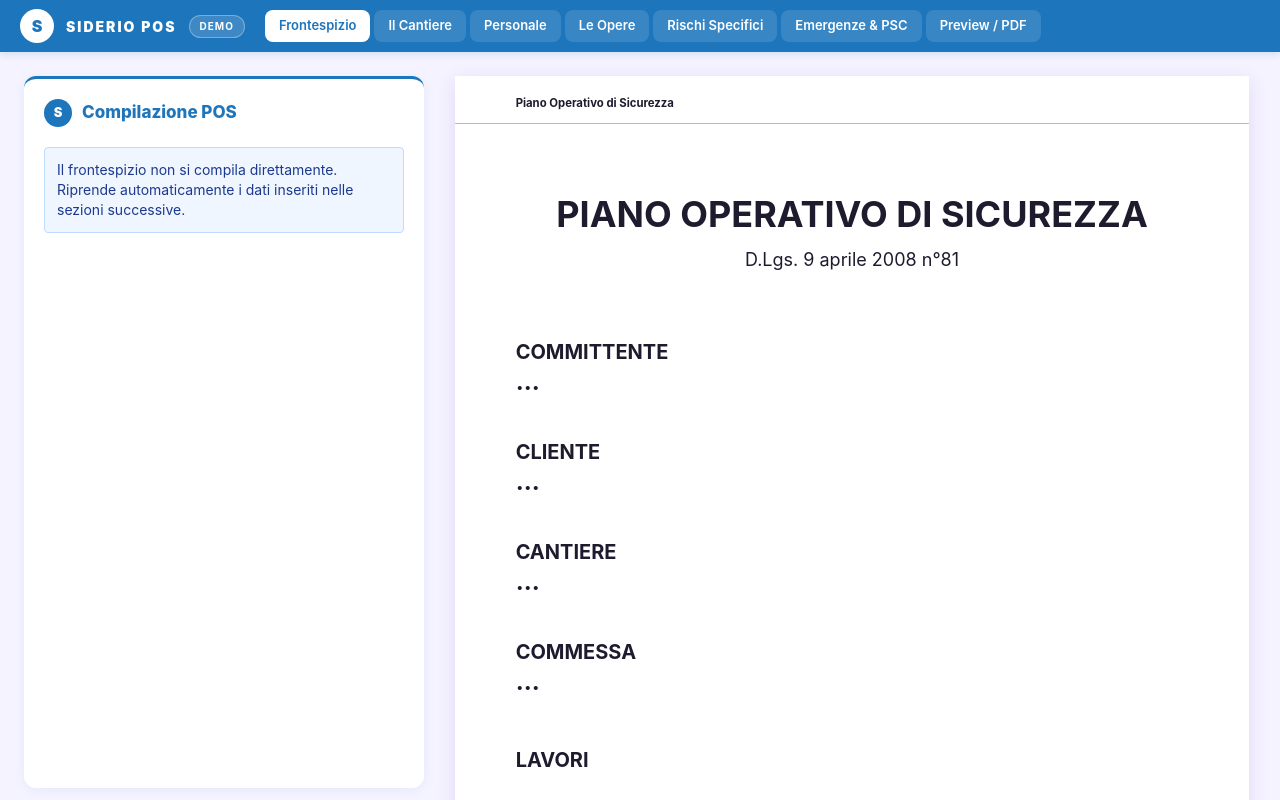
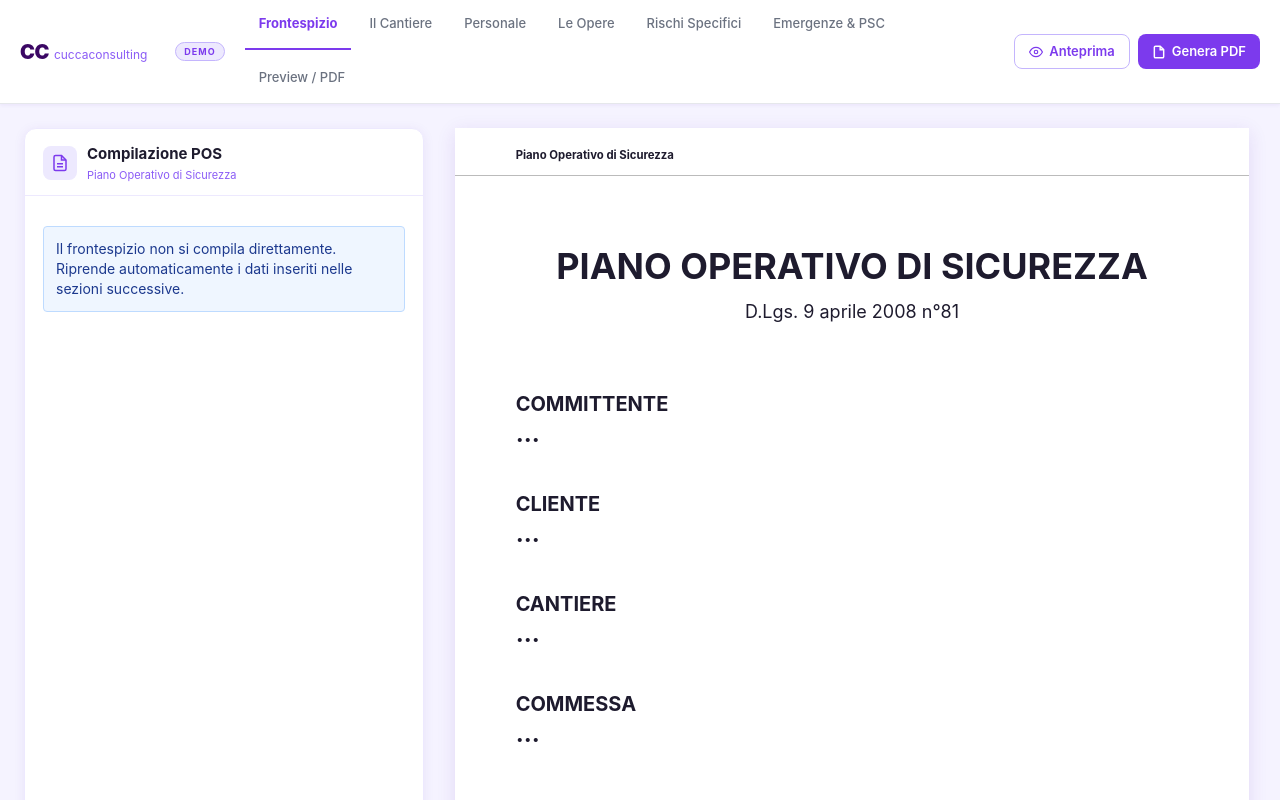
Before and after one commit to davono71-png/Siderio-Pos, a React (Vite) app: page / in a window 1280 px wide. Shown: the top 800 px of the page. Built offline with nearby package versions, Linux system fonts and the light colour scheme.

Commit message:
feat: restyling viola CC cuccaconsulting

```diff
--- a/src/App.tsx
+++ b/src/App.tsx
@@ -17,7 +17,7 @@ import { initialPosData } from "./data/initialPosData"
 import type { PosData } from "./types/pos"
 import { usePosStorage } from "./hooks/usePosStorage"
 
-const PRIMARY = "#1d75bb"
+const PRIMARY = "#7C3AED"
 const SUITE_URL = 'https://siderio-suite-app.vercel.app'
 const GREEN = "#22843a"
 const AMBER = "#b45309"
@@ -102,11 +102,13 @@ export default function App() {
 
   if (!appReady) {
     return (
-      <div style={{ minHeight: "100vh", display: "flex", alignItems: "center", justifyContent: "center", background: "#f5f7fb" }}>
+      <div style={{ minHeight: "100vh", display: "flex", alignItems: "center", justifyContent: "center", background: "#F5F3FF" }}>
         <div style={{ textAlign: "center" }}>
-          <div style={{ width: 44, height: 44, borderRadius: "50%", background: PRIMARY, color: "white", display: "flex", alignItems: "center", justifyContent: "center", fontWeight: 900, fontSize: 20, margin: "0 auto 12px" }}>S</div>
-          <div style={{ color: PRIMARY, fontWeight: 700, fontSize: 14, letterSpacing: 2 }}>SIDERIO POS</div>
-          <div style={{ color: "#94a3b8", fontSize: 12, marginTop: 6 }}>Caricamento...</div>
+          <div style={{ display: "flex", alignItems: "baseline", gap: 6, justifyContent: "center", marginBottom: 12 }}>
+            <span style={{ fontSize: 28, fontWeight: 900, color: "#3B0764", letterSpacing: -0.5 }}>CC</span>
+            <span style={{ fontSize: 14, fontWeight: 400, color: "#8B5CF6" }}>cuccaconsulting</span>
+          </div>
+          <div style={{ color: "#94a3b8", fontSize: 12 }}>Caricamento...</div>
         </div>
       </div>
     )
@@ -115,20 +117,23 @@ export default function App() {
   const hasCommessa = false // Demo: nessun collegamento a Suite
 
   return (
-    <div style={{ minHeight: "100vh", background: "var(--bg)" }}>
+    <div style={{ minHeight: "100vh", background: "#F5F3FF" }}>
       {/* ── TOPBAR ── */}
       <div className="no-print" style={{
-        background: PRIMARY, padding: "0 20px",
+        background: "white", padding: "0 20px",
         display: "flex", alignItems: "center", gap: 0,
         position: "sticky", top: 0, zIndex: 50,
-        boxShadow: "0 2px 8px rgba(29,117,187,0.18)", minHeight: 52,
+        boxShadow: "0 1px 4px rgba(91,33,182,0.08)",
+        borderBottom: "1px solid #E5E7EB", minHeight: 52,
       }}>
-        <div style={{ width: 34, height: 34, borderRadius: "50%", background: "white", color: PRIMARY, display: "flex", alignItems: "center", justifyContent: "center", fontWeight: 900, fontSize: 16, marginRight: 12, flexShrink: 0 }}>S</div>
-        <span style={{ color: "white", fontWeight: 900, fontSize: 14, letterSpacing: 2, marginRight: 12, flexShrink: 0 }}>SIDERIO POS</span>
+        <div style={{ display: "flex", alignItems: "baseline", gap: 5, marginRight: 28, flexShrink: 0 }}>
+          <span style={{ fontSize: 20, fontWeight: 900, color: "#3B0764", letterSpacing: -0.5 }}>CC</span>
+          <span style={{ fontSize: 12, fontWeight: 400, color: "#8B5CF6" }}>cuccaconsulting</span>
+        </div>
         <span style={{
-          background: "rgba(255,255,255,0.15)", color: "white", fontSize: 10,
-          fontWeight: 700, padding: "3px 10px", borderRadius: 20, marginRight: 20,
-          letterSpacing: 1, flexShrink: 0, border: "1px solid rgba(255,255,255,0.3)"
+          background: "#EDE9FE", color: "#7C3AED", fontSize: 9,
+          fontWeight: 700, padding: "2px 8px", borderRadius: 20, marginRight: 20,
+          letterSpacing: 1, flexShrink: 0, border: "1px solid #C4B5FD"
         }}>DEMO</span>
 
         {/* Bottone torna a Commesse */}
@@ -149,30 +154,36 @@ export default function App() {
         <div style={{ display: "flex", gap: 4, flexWrap: "wrap", flex: 1 }}>
           {MENU.map(({ key, label }) => (
             <button key={key} onClick={() => setSection(key)} style={{
-              padding: "6px 14px", borderRadius: 8, border: "none", cursor: "pointer",
-              fontSize: 13, fontWeight: 600, transition: "background 0.15s",
-              background: section === key ? "white" : "rgba(255,255,255,0.12)",
-              color: section === key ? PRIMARY : "white",
+              padding: "14px 14px", border: "none", cursor: "pointer",
+              fontSize: 13, fontWeight: section === key ? 700 : 500,
+              background: "transparent",
+              color: section === key ? "#7C3AED" : "#6B7280",
+              borderBottom: section === key ? "2px solid #7C3AED" : "2px solid transparent",
+              transition: "all 0.15s",
             }}>{label}</button>
           ))}
         </div>
 
-        {/* Bottone Salva — visibile solo se aperto da Suite */}
-        {hasCommessa && (
-          <button onClick={handleSave} style={{
-            marginLeft: 12, padding: "7px 18px", borderRadius: 10,
-            border: "2px solid white", background: "transparent",
-            color: "white", fontWeight: 700, fontSize: 13, cursor: "pointer",
-            flexShrink: 0,
-            ...(saveStatus === 'saved' ? { background: GREEN, border: `2px solid ${GREEN}` } :
-               saveStatus === 'saving' ? { opacity: 0.7 } :
-               saveStatus === 'error' ? { background: "#dc2626", border: "2px solid #dc2626" } : {}),
+        <div style={{ display: "flex", gap: 8, marginLeft: "auto", flexShrink: 0 }}>
+          <button onClick={() => setSection("preview")} style={{
+            display: "flex", alignItems: "center", gap: 6,
+            padding: "7px 14px", borderRadius: 8,
+            border: "1.5px solid #C4B5FD", background: "white",
+            color: "#7C3AED", fontWeight: 600, fontSize: 13, cursor: "pointer",
           }}>
-            {saveStatus === 'saving' ? '...' :
-             saveStatus === 'saved' ? '✓ Salvato' :
-             saveStatus === 'error' ? '✗ Errore' : '💾 Salva'}
+            <svg width="14" height="14" viewBox="0 0 24 24" fill="none" stroke="currentColor" strokeWidth="2"><path d="M1 12s4-8 11-8 11 8 11 8-4 8-11 8-11-8-11-8z"/><circle cx="12" cy="12" r="3"/></svg>
+            Anteprima
           </button>
-        )}
+          <button onClick={() => { setSection("preview"); setTimeout(()=>window.print(),400) }} style={{
+            display: "flex", alignItems: "center", gap: 6,
+            padding: "7px 14px", borderRadius: 8,
+            border: "none", background: "#7C3AED",
+            color: "white", fontWeight: 600, fontSize: 13, cursor: "pointer",
+          }}>
+            <svg width="14" height="14" viewBox="0 0 24 24" fill="none" stroke="currentColor" strokeWidth="2.5"><path d="M14 2H6a2 2 0 0 0-2 2v16a2 2 0 0 0 2 2h12a2 2 0 0 0 2-2V8z"/><polyline points="14,2 14,8 20,8"/></svg>
+            Genera PDF
+          </button>
+        </div>
       </div>
 
       {/* ── BODY ── */}
@@ -181,8 +192,8 @@ export default function App() {
           <div>
             <div className="no-print" style={{
               background: "white", borderRadius: 12, padding: 20,
-              boxShadow: "0 2px 12px rgba(29,117,187,0.08)", maxWidth: 360, marginBottom: 24,
-              borderLeft: `4px solid ${PRIMARY}`,
+              boxShadow: "0 2px 12px rgba(91,33,182,0.08)", maxWidth: 360, marginBottom: 24,
+              borderLeft: "4px solid #7C3AED",
             }}>
               {hasCommessa && (
                 <div style={{ marginBottom: 12 }}>
@@ -213,15 +224,24 @@ export default function App() {
         ) : (
           <div style={{ maxWidth: 1400, margin: "0 auto", display: "grid", gridTemplateColumns: "400px 1fr", gap: 24 }}>
             <div className="no-print" style={{
-              background: "white", borderRadius: 12, padding: 20,
-              boxShadow: "0 2px 12px rgba(29,117,187,0.08)",
+              background: "white", borderRadius: 12,
+              boxShadow: "0 2px 12px rgba(91,33,182,0.08)",
               position: "sticky", top: 68, maxHeight: "calc(100vh - 88px)", overflowY: "auto",
-              borderTop: `3px solid ${PRIMARY}`,
+              border: "1px solid #EDE9FE", overflow: "hidden",
             }}>
-              <div style={{ display: "flex", alignItems: "center", gap: 10, marginBottom: 20 }}>
-                <div style={{ width: 28, height: 28, borderRadius: "50%", background: PRIMARY, color: "white", display: "flex", alignItems: "center", justifyContent: "center", fontWeight: 900, fontSize: 13 }}>S</div>
-                <h1 style={{ fontSize: 17, fontWeight: 800, color: PRIMARY, margin: 0 }}>Compilazione POS</h1>
+              <div style={{
+                display: "flex", alignItems: "center", gap: 10,
+                padding: "14px 18px 12px", borderBottom: "1px solid #EDE9FE",
+              }}>
+                <div style={{ width: 34, height: 34, borderRadius: 8, background: "#EDE9FE", display: "flex", alignItems: "center", justifyContent: "center", flexShrink: 0 }}>
+                  <svg width="18" height="18" viewBox="0 0 24 24" fill="none" stroke="#7C3AED" strokeWidth="2"><path d="M14 2H6a2 2 0 0 0-2 2v16a2 2 0 0 0 2 2h12a2 2 0 0 0 2-2V8z"/><polyline points="14,2 14,8 20,8"/><line x1="16" y1="13" x2="8" y2="13"/><line x1="16" y1="17" x2="8" y2="17"/></svg>
+                </div>
+                <div>
+                  <h1 style={{ fontSize: 15, fontWeight: 700, color: "#1E1B2E", margin: 0 }}>Compilazione POS</h1>
+                  <div style={{ fontSize: 11, color: "#8B5CF6", marginTop: 1 }}>Piano Operativo di Sicurezza</div>
+                </div>
               </div>
+              <div style={{ padding: "14px 18px" }}>
 
               {section === "frontespizio" && <InfoBox>Il frontespizio non si compila direttamente. Riprende automaticamente i dati inseriti nelle sezioni successive.</InfoBox>}
               {section === "cantiere"   && <CantierePanel pos={pos} setPos={setPos} />}
@@ -229,6 +249,7 @@ export default function App() {
               {section === "opere"      && <OperePanel pos={pos} setPos={setPos} />}
               {section === "rischi"     && <RischiPanel pos={pos} setPos={setPos} />}
               {section === "emergenze"  && <EmergenzePscPanel pos={pos} setPos={setPos} />}
+              </div>
             </div>
 
             <div>
```
